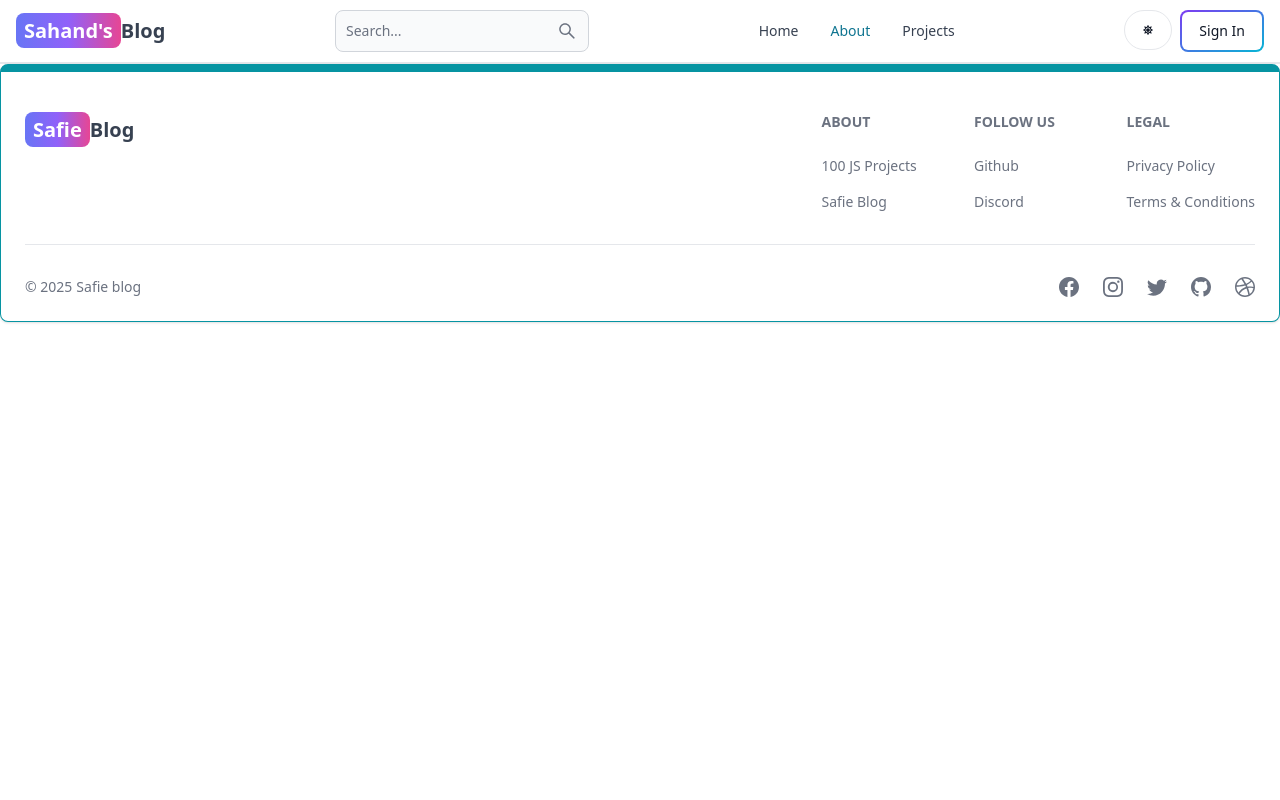
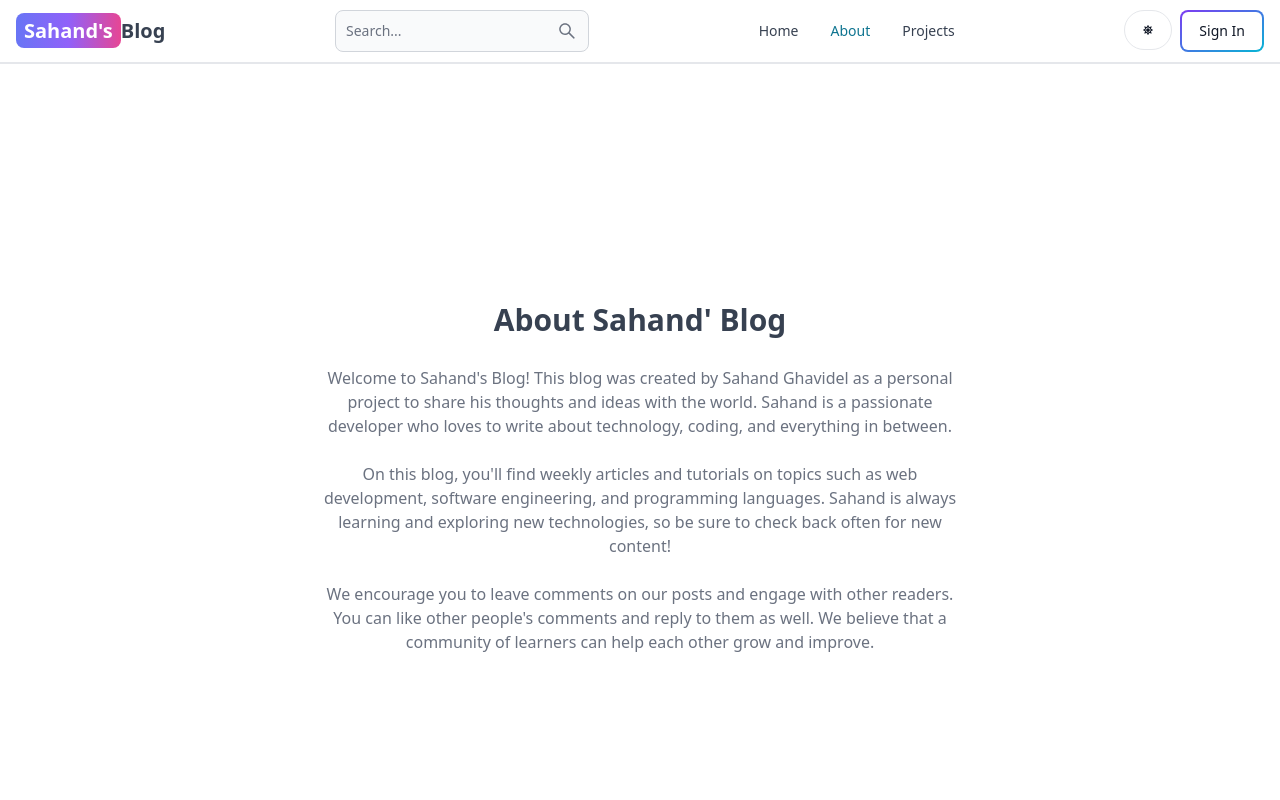
Before and after one commit to moideensafina/safi-blog, a React (Vite) app in the folder client/: page /about in a window 1280 px wide. Shown: the top 800 px of the page. Built offline with nearby package versions, Linux system fonts and the light colour scheme.

Commit message:
complete about and projects pages

```diff
--- a/client/src/Pages/About.jsx
+++ b/client/src/Pages/About.jsx
@@ -1,9 +1,35 @@
-import React from 'react'
-
 export default function About() {
   return (
-    <div>
+    <div className='min-h-screen flex items-center justify-center'>
+      <div className='max-w-2xl mx-auto p-3 text-center'>
+        <div>
+          <h1 className='text-3xl font font-semibold text-center my-7'>
+            About Sahand' Blog
+          </h1>
+          <div className='text-md text-gray-500 flex flex-col gap-6'>
+            <p>
+              Welcome to Sahand's Blog! This blog was created by Sahand Ghavidel
+              as a personal project to share his thoughts and ideas with the
+              world. Sahand is a passionate developer who loves to write about
+              technology, coding, and everything in between.
+            </p>
 
+            <p>
+              On this blog, you'll find weekly articles and tutorials on topics
+              such as web development, software engineering, and programming
+              languages. Sahand is always learning and exploring new
+              technologies, so be sure to check back often for new content!
+            </p>
+
+            <p>
+              We encourage you to leave comments on our posts and engage with
+              other readers. You can like other people's comments and reply to
+              them as well. We believe that a community of learners can help
+              each other grow and improve.
+            </p>
+          </div>
+        </div>
+      </div>
     </div>
-  )
+  );
 }
--- a/client/src/Pages/Projects.jsx
+++ b/client/src/Pages/Projects.jsx
@@ -1,9 +1,11 @@
-import React from 'react'
+import CallToAction from '../components/CallToAction';
 
 export default function Projects() {
   return (
-    <div>
-
+    <div className='min-h-screen max-w-2xl mx-auto flex justify-center items-center flex-col gap-6 p-3'>
+      <h1 className='text-3xl font-semibold'>Pojects</h1>
+      <p className='text-md text-gray-500'>Build fun and engaging projects while learning HTML, CSS, and JavaScript!</p>
+      <CallToAction />
     </div>
   )
 }
```
